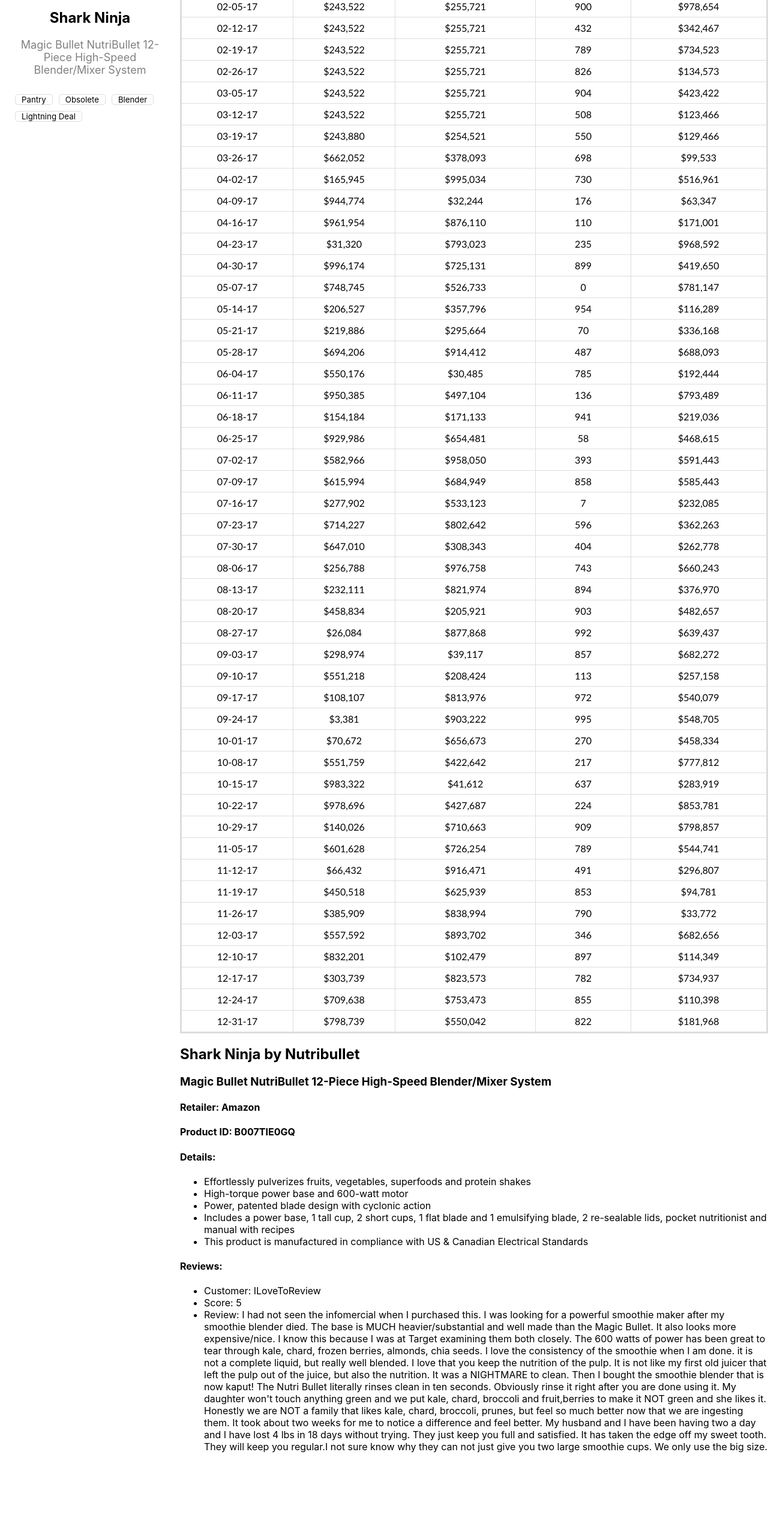
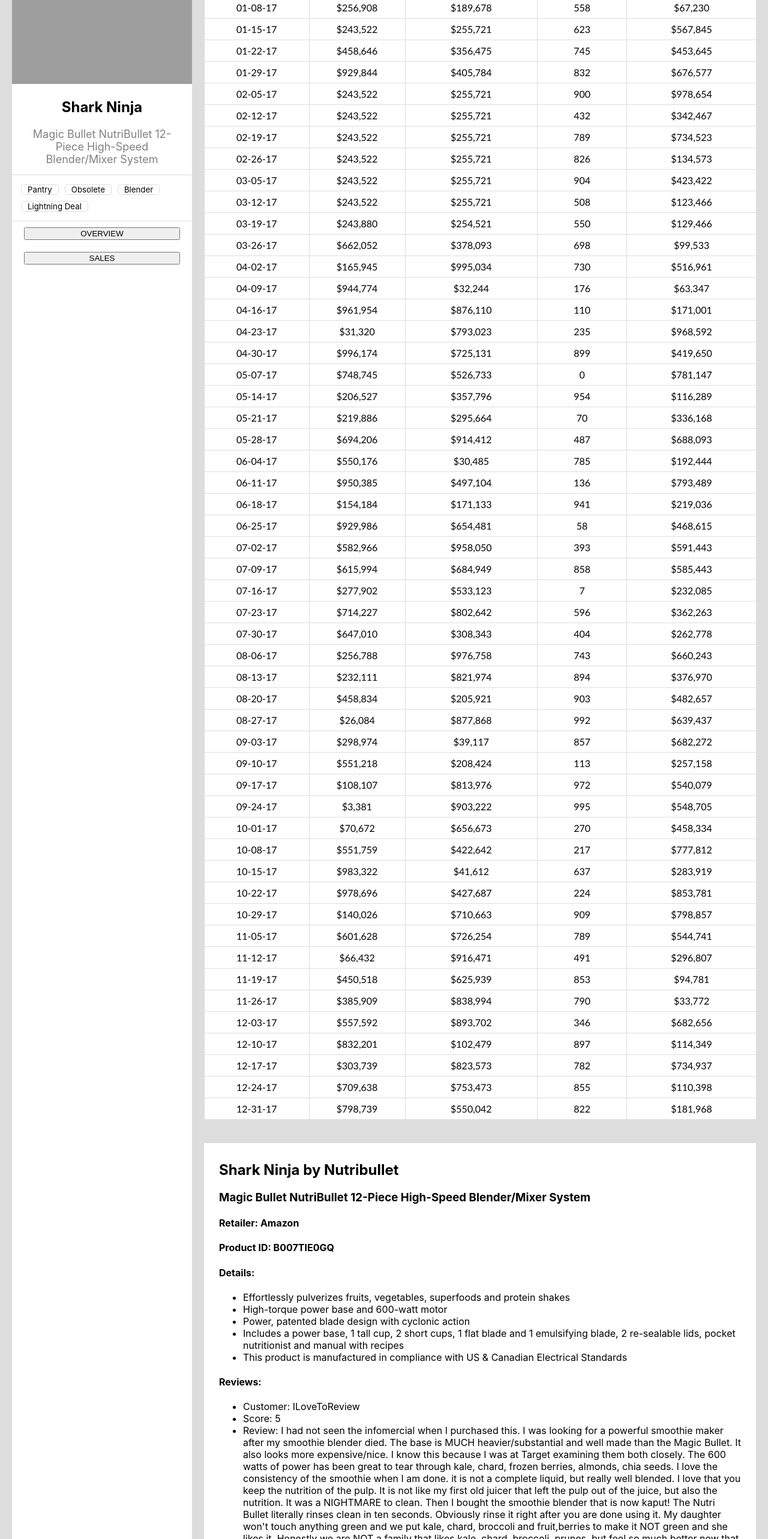
Before and after one commit to ivopavlov87/stackline_demo, a React (Create React App) app: page / in a window 1280 px wide. Shown: the part 234-2800 px from the top of the page at 60% size. Before the commit the page ends 2672 px from the top, so only its background shows below. Built offline with nearby package versions, Linux system fonts and the light colour scheme; grey boxes are pictures that could not be loaded.

Commit message:
styling updates

```diff
--- a/src/App.css
+++ b/src/App.css
@@ -1,3 +1,17 @@
+.stackline-logo{
+  height: 30px;
+  margin-top: 20px;
+  margin-bottom: 20px;
+  margin-left: 20px;
+}
+
+.sidebar{
+  border-top: 75px solid #ddd;
+  border-right: 20px solid #ddd;
+  border-left: 20px solid #ddd;
+  border-bottom: 20px solid #ddd;
+}
+
 .stackline-demo {
   display: flex;
   flex-direction: row;
@@ -22,9 +36,10 @@
 .tags{
   display: flex;
   flex-flow: row wrap;
-  margin: 10px;
   padding: 10px;
   text-align: center;
+  border-top: 1px solid #ddd;
+  border-bottom: 1px solid #ddd;
 }
 
 .sidebar-tag{
@@ -35,11 +50,35 @@
   padding: 0 10px 0 10px;
 }
 
+.overview-block{
+  width: auto;
+  border-top: 20px solid #ddd;
+  border-right: 20px solid #ddd;
+  border-bottom: 20px solid #ddd;
+  padding-left: 25px;
+  padding-right: 25px;
+  padding-bottom: 25px;
+  padding-top: 10px;
+}
+
+.display-buttons{
+  display: flex;
+  flex-direction: column;
+}
+
+.btn{
+  margin: 10px 20px 10px 20px;
+}
+
+
 #sales-table {
+  display: inline-table;
   text-align: center;
   font-family: "Trebuchet MS", Arial, Helvetica, sans-serif;
   border-collapse: collapse;
-  border: 3px solid #ddd;
+  border-top: 75px solid #ddd;
+  border-right: 20px solid #ddd;
+  border-bottom: 20px solid #ddd;
   width: 100%;
 }
 
--- a/src/App.js
+++ b/src/App.js
@@ -16,7 +16,12 @@
         <Sidebar className="sidebar" productData={this.props.productData[0]} />
         <div>
           <Table className="table" productData={this.props.productData[0]} />
-          <Overview className="overview" productData={this.props.productData[0]}/>
+          <div className="overview-block">
+            <Overview
+              className="overview"
+              productData={this.props.productData[0]}
+            />
+          </div>
         </div>
       </div>
     );
--- a/src/components/sidebar.js
+++ b/src/components/sidebar.js
@@ -1,18 +1,43 @@
 import React from 'react';
+import ReactDOM from "react-dom";
 
 const Sidebar = ({productData}) => {
+
     return (
       <div className="sidebar">
-        <img className='product-image' src={`${productData.image}`} alt={`${productData.subtitle}`}></img>
-        <h2 className='sidebar-title'>{productData.title}</h2>
-        <h3 className='sidebar-subtitle'>{productData.subtitle}</h3>
+        <img
+          className="product-image"
+          src={`${productData.image}`}
+          alt={`${productData.subtitle}`}
+        ></img>
+        <h2 className="sidebar-title">{productData.title}</h2>
+        <h3 className="sidebar-subtitle">{productData.subtitle}</h3>
         <div className="tags">
-          {productData.tags.map((tag) => (
-            <h5 className='sidebar-tag'>{tag}</h5>
+          {productData.tags.map(tag => (
+            <h5 className="sidebar-tag">{tag}</h5>
           ))}
+        </div>
+        <div className="display-buttons">
+          <button className="btn">OVERVIEW</button>
+          <button className="btn">
+            SALES
+          </button>
         </div>
       </div>
     );
 }
 
 export default Sidebar;
+
+// class Sidebar extends React.Component {
+//   constructor(props) {
+//     super(props);
+
+//     this.state = {
+//       sales: false,
+//       overview: true
+//     };
+//   }
+// }
+
+// export default Sidebar;
--- a/src/index.js
+++ b/src/index.js
@@ -18,6 +18,7 @@
 
 ReactDOM.render(
   <Provider store={store}>
+  <img className='stackline-logo' src='https://image4.owler.com/logo/stackline_owler_20170129_010716_original.png' />
     <App />
   </Provider>,
   document.getElementById("root")
```
